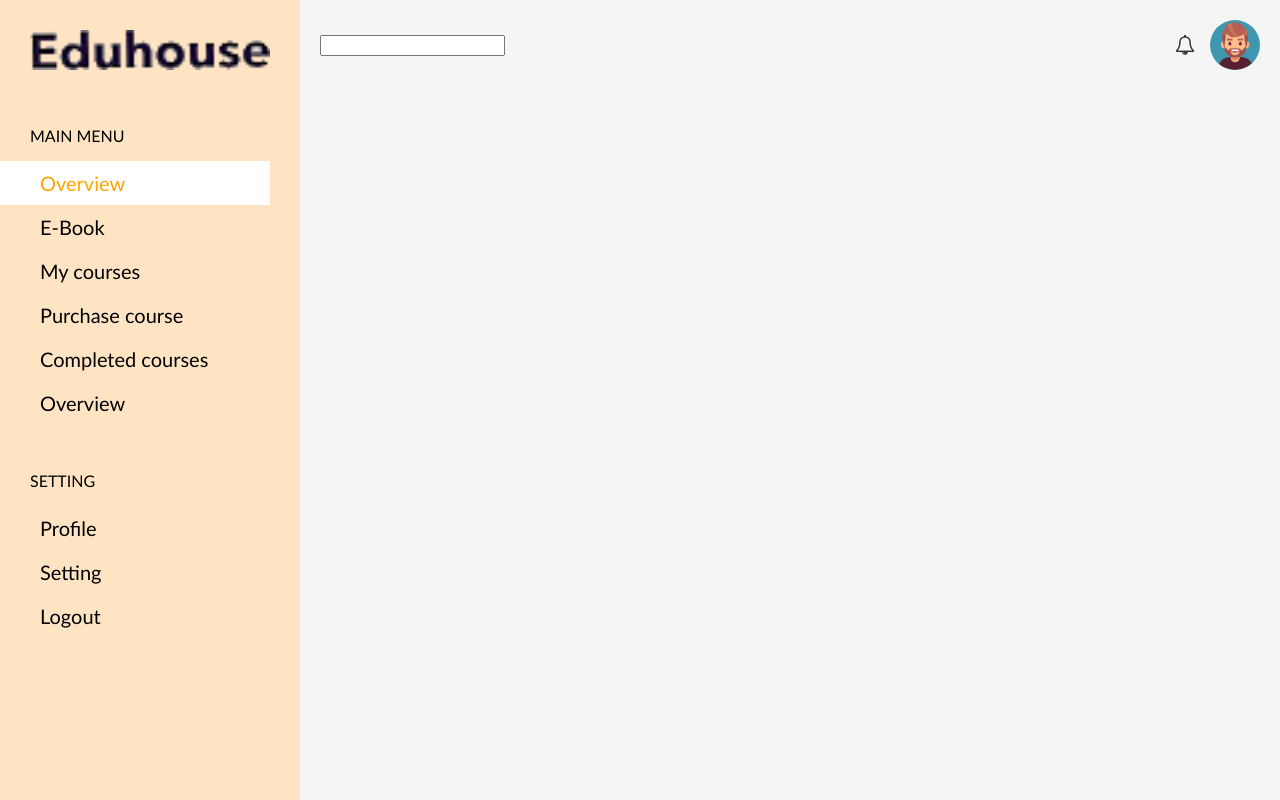
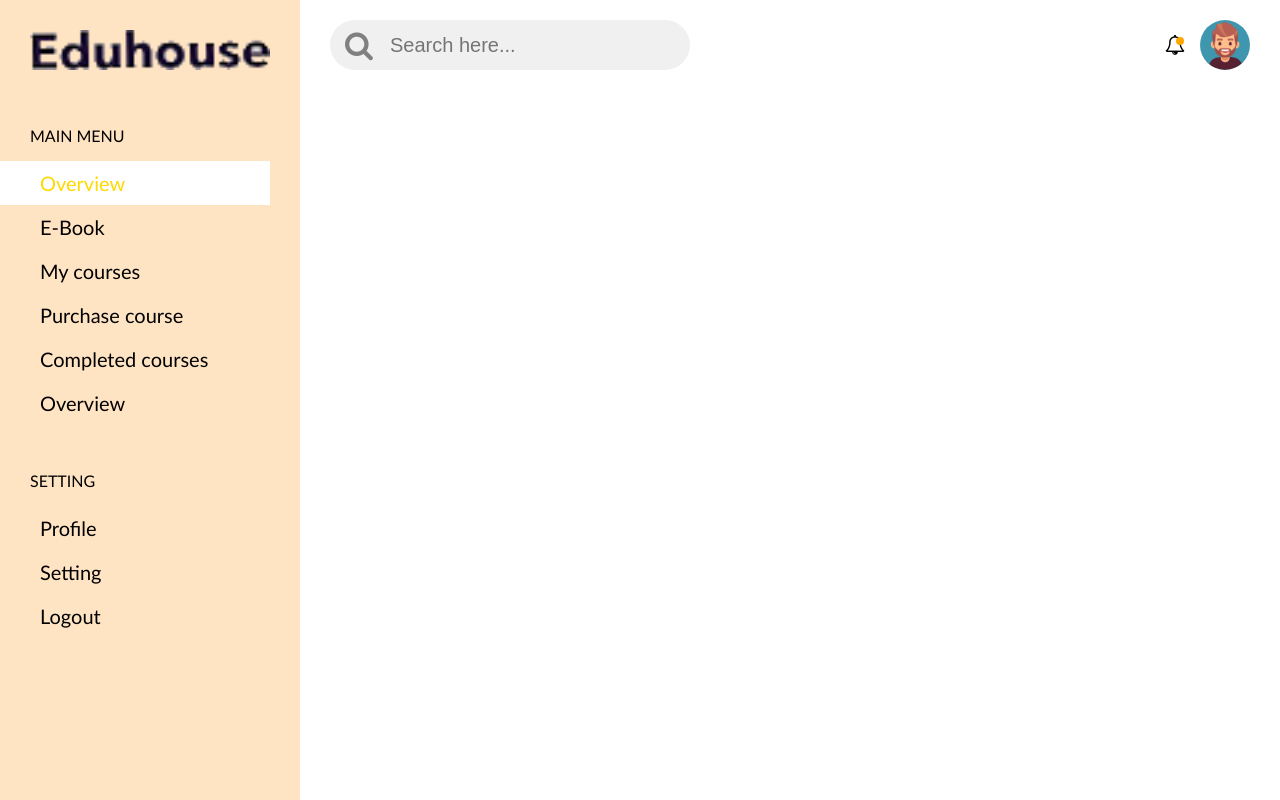
Before and after one commit to JurguteJak/50-grupe-eduhouse, a website: page index.html in a window 1280 px wide. Shown: the top 800 px of the page. Drawn offline with Linux system fonts and the light colour scheme.

Commit message:
position

```diff
--- a/css/aside.css
+++ b/css/aside.css
@@ -41,5 +41,5 @@ aside {
 }
 .active {
    background-color: white;
-   color: orange;
+   color: rgb(255, 217, 0);
 }
--- a/css/header.css
+++ b/css/header.css
@@ -2,29 +2,59 @@
     display: flex;
     justify-content: space-between;
     align-items: center;
-    padding: 20px;
+    padding: 20px 30px;
 }
 
 .form {
-
+    position: relative;
 }
 
 .form > input {
+    width: 360px;
+    height: 50px;
+    padding: 10px 20px 10px 60px;
+    font-size: 20px;
+    line-height: 20px;
+    border: none;
+    background: rgb(241, 240, 240);
+    border-radius: 25px;
+}
 
+.form > .fa {
+    font-size: 30px;
+    line-height: 30px;
+    color: grey;
+    position: absolute;
+    top: 10px;
+    left: 15px;
 }
 
 .user-block {
     display: flex;
     align-items: center;
     gap: 15px;
-
+    font-size: 20px;
 }
 
 .notifications {
-    font-size: 20px;
-    color: #333;
+    position: relative;
+}
+
+.notifications > .bubble {
+    width: 8px;
+    height: 8px;
+    background-color: orange;
+    border-radius: 50%;
+    position: absolute;
+    top: 2px;
+    right: 1px;
 }
 .avatar {
     height: 50px;
     border-radius: 50% ;
 }
+
+main {
+    height: 1000px;
+    position: relative;
+}
--- a/css/main.css
+++ b/css/main.css
@@ -10,5 +10,5 @@ body {
 }
 
 main {
-    background-color: whitesmoke;
+    background-color: white;
 }
--- a/index.html
+++ b/index.html
@@ -42,13 +42,19 @@
     <main>
         <header class="main-header">
             <form class="form">
-                <input type="text">
+                <input type="text" placeholder="Search here..." value="">
+                <i class="fa fa-search"></i>
+
+
             </form>
             <div class="user-block">
-                <i class="fa fa-bell-o notifications"></i>
+                <i class="fa fa-bell-o notifications">
+                    <div class="bubble"></div>
+                </i>
                 <img class="avatar" src="./img/user-avatar.png" alt="User-avatar">
             </div>
         </header>
+
     </main>
 
 </body>
```
